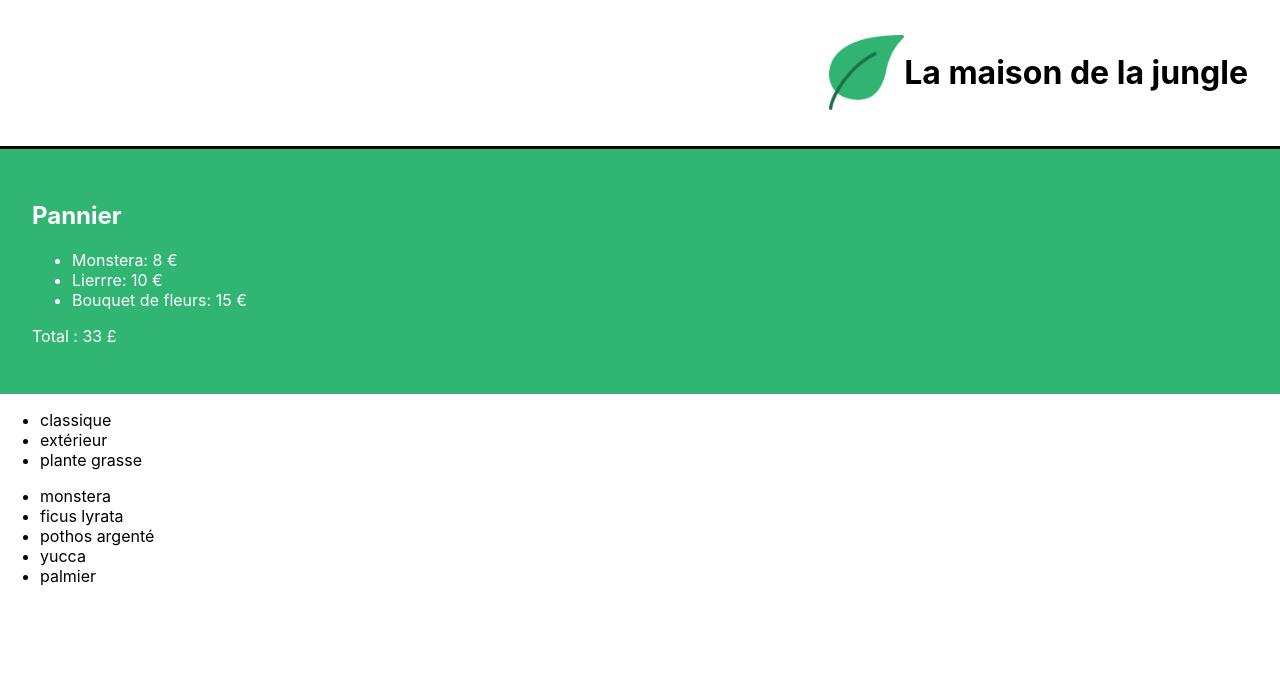
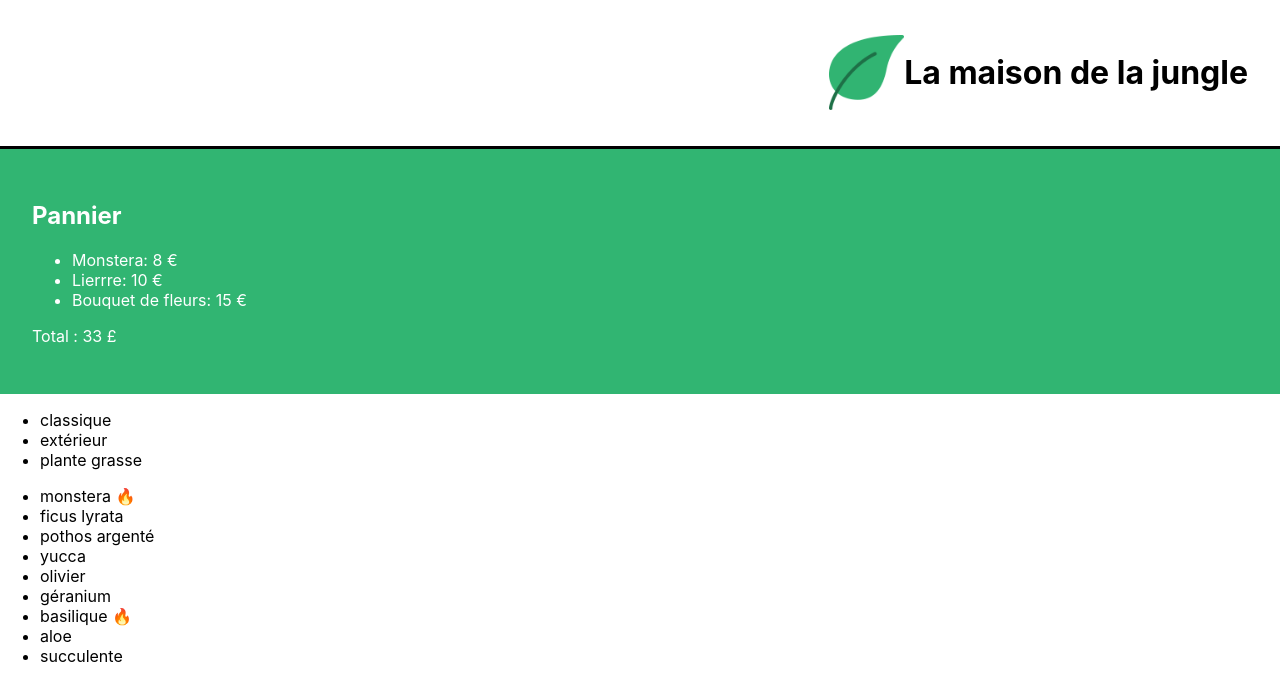
Before and after one commit to Abdalodj/work-with-react-1, a React (Create React App) app: page / in a window 1280 px wide. Shown: the top 700 px of the page. Built offline with nearby package versions, Linux system fonts and the light colour scheme.

Commit message:
Lesson P2C3 Part2

```diff
--- a/src/components/ShoppingList.js
+++ b/src/components/ShoppingList.js
@@ -1,13 +1,4 @@
 import {plantList} from '../datas/plantList'
-
-
-const plantLists = [
-    'monstera',
-    'ficus lyrata',
-    'pothos argenté',
-    'yucca',
-    'palmier'
-];
 
 function CategoryList() {
     const categoryList = Array.from(
@@ -30,8 +21,8 @@
         <div>
             <CategoryList/>
             <ul>
-                {plantLists.map((plant, index) => (
-                    <li key={index}>{plant}</li>
+                {plantList.map((plant, index) => (
+                    <li key={plant.id}>{plant.name} {plant.isBestSale ? <span>🔥</span> : null}</li>
                 ))}
             </ul>
         </div>
--- a/src/datas/plantList.js
+++ b/src/datas/plantList.js
@@ -2,46 +2,55 @@
     {
         name: 'monstera',
         category: 'classique',
-        id: '1ed'
+        id: '1ed',
+        isBestSale: true
     },
     {
         name: 'ficus lyrata',
         category: 'classique',
-        id: '2ab'
+        id: '2ab',
+        isBestSale: false
     },
     {
         name: 'pothos argenté',
         category: 'classique',
-        id: '3sd'
+        id: '3sd',
+        isBestSale: false
     },
     {
         name: 'yucca',
         category: 'classique',
-        id: '4kk'
+        id: '4kk',
+        isBestSale: false
     },
     {
         name: 'olivier',
         category: 'extérieur',
-        id: '5pl'
+        id: '5pl',
+        isBestSale: false
     },
     {
         name: 'géranium',
         category: 'extérieur',
-        id: '6uo'
+        id: '6uo',
+        isBestSale: false
     },
     {
         name: 'basilique',
         category: 'extérieur',
-        id: '7ie'
+        id: '7ie',
+        isBestSale: true
     },
     {
         name: 'aloe',
         category: 'plante grasse',
-        id: '8fp'
+        id: '8fp',
+        isBestSale: false
     },
     {
         name: 'succulente',
         category: 'plante grasse',
-        id: '9vn'
+        id: '9vn',
+        isBestSale: false
     }
 ]
```
